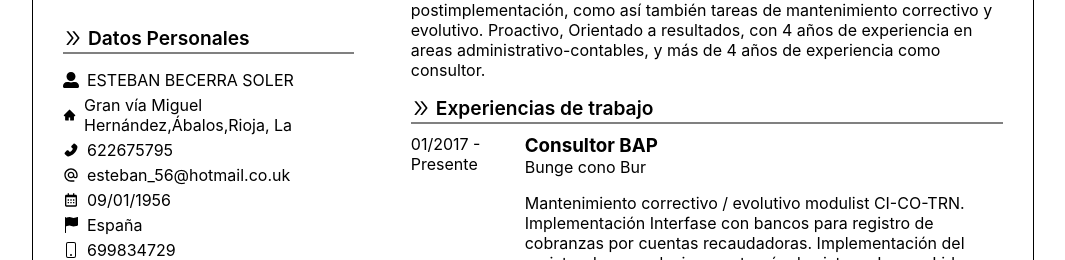
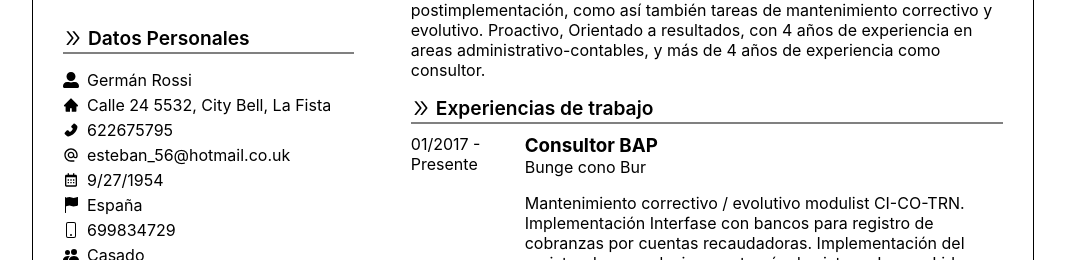
Before and after one commit to PolGubau/uab-practica1, a React (Create React App) app: page / in a window 1280 px wide. Shown: the part 225-485 px from the top of the page, without its empty margins (107-1172 px from the left). Built offline with nearby package versions, Linux system fonts and the light colour scheme; no server answers.

Commit message:
Update SectionDatos.js

```diff
--- a/src/components/SectionDatos/SectionDatos.js
+++ b/src/components/SectionDatos/SectionDatos.js
@@ -17,12 +17,12 @@ export default function SectionDatos({ user }) {
   function getRandomTelefon() {
     return Math.floor(Math.random() * 100000000);
   }
-  function getRandomDate() {
-    let date = new Date();
-    let year = date.getFullYear();
-    let month = date.getMonth();
-    let day = date.getDay();
-    return `${day}/${month}/${year}`;
+  function getRandomDateSince1950() {
+    const date = new Date();
+    date.setFullYear(1950 + Math.floor(Math.random() * 70));
+    date.setMonth(Math.floor(Math.random() * 12));
+    date.setDate(Math.floor(Math.random() * 28));
+    return date;
   }
 
   return (
@@ -31,12 +31,12 @@ export default function SectionDatos({ user }) {
       <ul className="datoTable">
         <li className="datoRow">
           <FaUserAlt className="datoIcon" />
-          {user.nombre_completo || "Germán Rossi"}
+          {user.fullname || "Germán Rossi"}
         </li>
         <li className="datoRow">
           <AiFillHome className="datoIcon" />
-          {user.direccion || "Calle 24 5532"},{user.municipio || "City Bell"},
-          {user.provincia || "La Fista"}
+          {user.address || "Calle 24 5532"}, {user.municipality || "City Bell"},{" "}
+          {user.province || "La Fista"}
         </li>
         <li className="datoRow">
           <AiFillPhone className="datoIcon" />6{getRandomTelefon()}
@@ -47,7 +47,7 @@ export default function SectionDatos({ user }) {
         </li>
         <li className="datoRow">
           <BiCalendar className="datoIcon" />
-          {user.fecha_nacimiento || getRandomDate()}
+          {user.birthdate || getRandomDateSince1950().toLocaleDateString()}
         </li>
         <li className="datoRow">
           <BsFillFlagFill className="datoIcon" />
```
